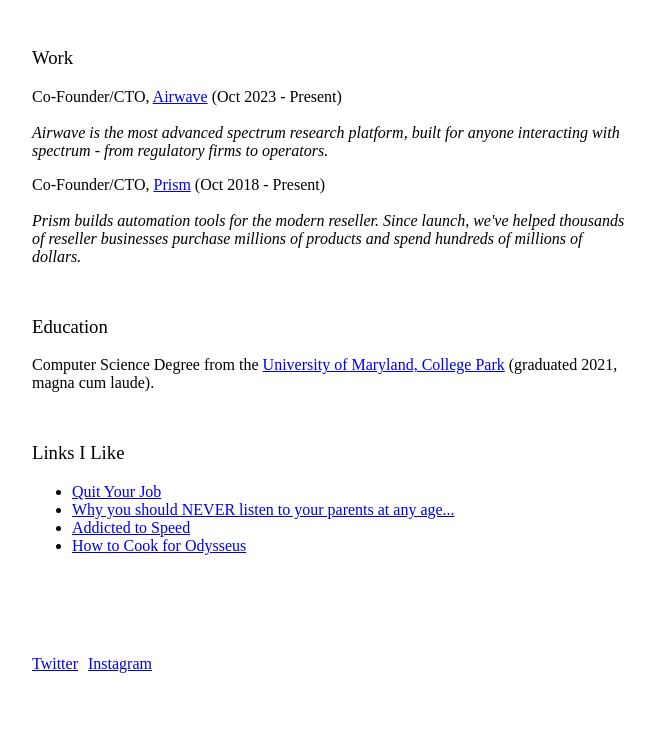
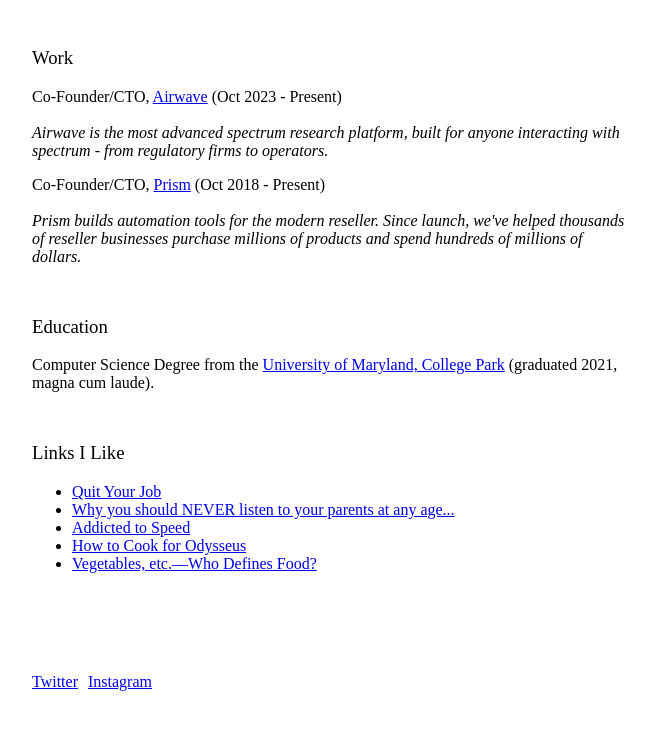
Before and after one commit to mwein99/mwein99.github.io, a plain HTML site: page index.html in a window 1280 px wide. Shown: the part 128-858 px from the top of the page, without its empty margins (8-663 px from the left). Drawn offline with Linux system fonts and the light colour scheme.

Commit message:
Ray Peat

```diff
--- a/index.html
+++ b/index.html
@@ -75,6 +75,13 @@
               >How to Cook for Odysseus</a
             >
           </li>
+          <li>
+            <a
+              href="https://raypeat.com/articles/articles/vegetables.shtml"
+              target="_blank"
+              >Vegetables, etc.—Who Defines Food?</a
+            >
+          </li>
         </ul>
       </div>
       <div id="contact" class="section" style="margin-top: 100px">
```
